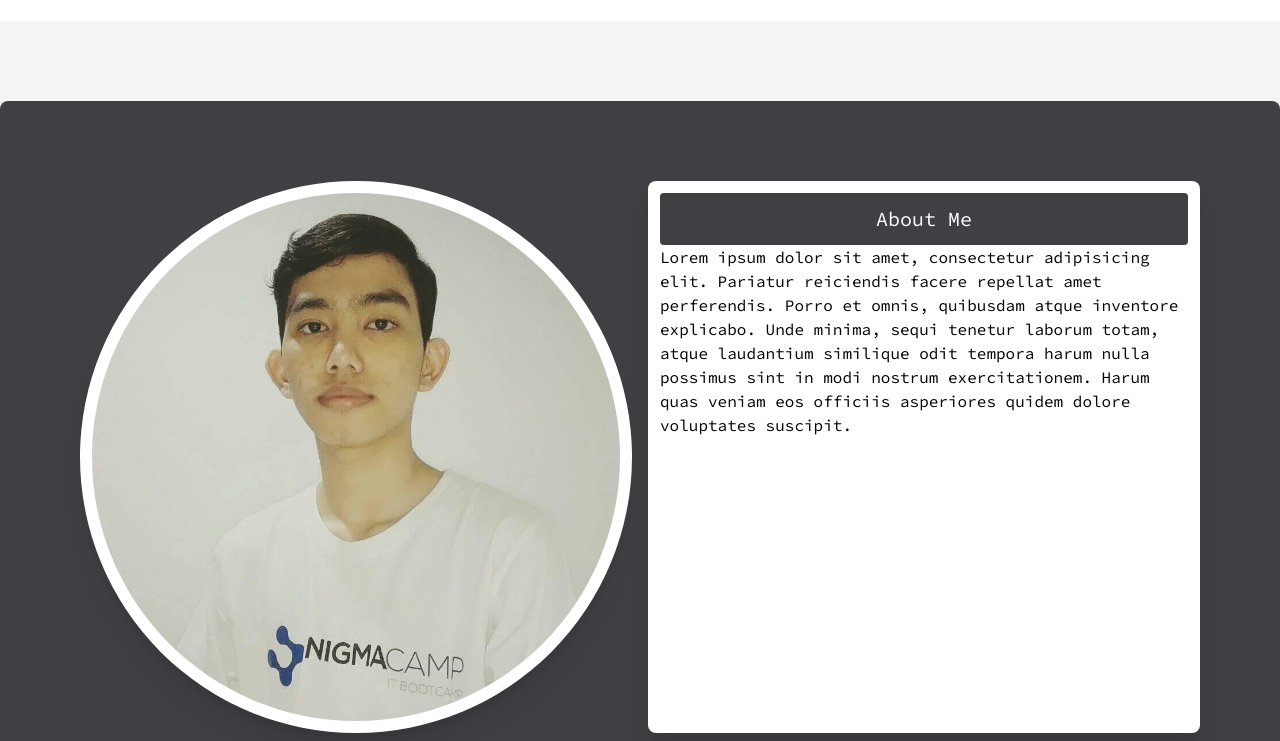
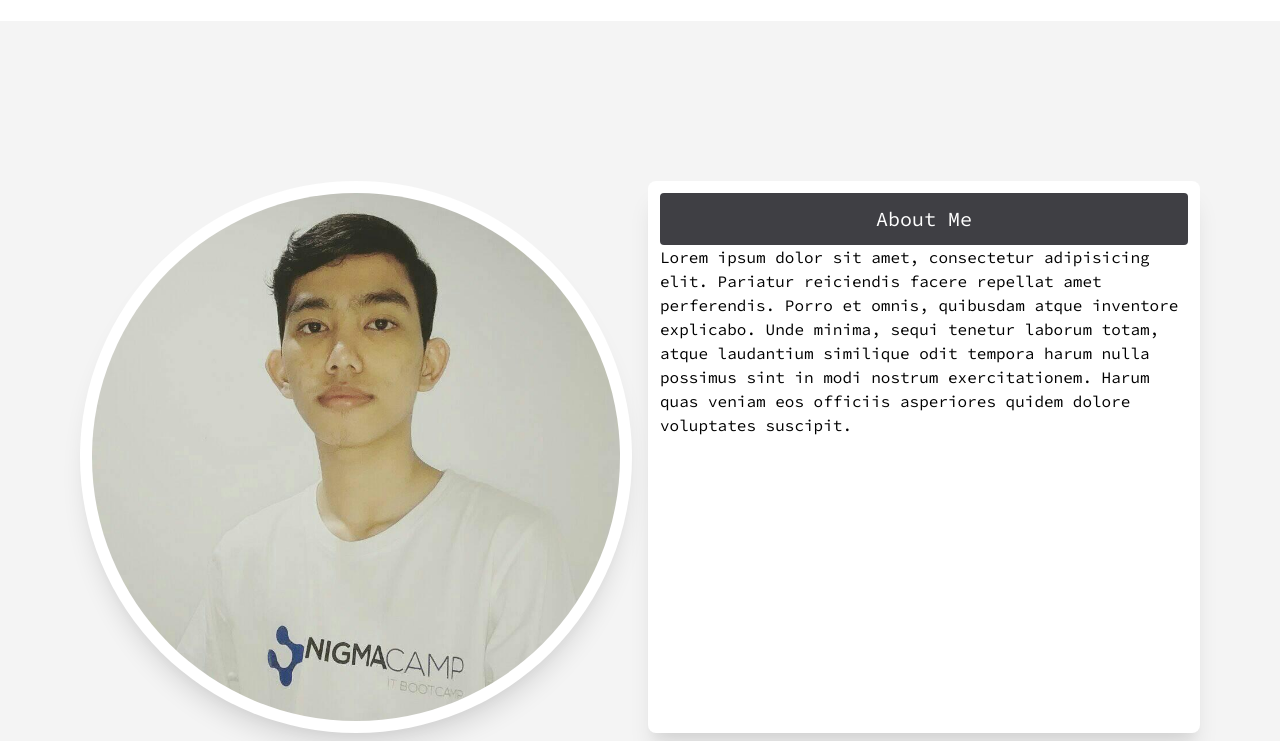
Before and after one commit to aloelsafzi/aloel-space, a plain HTML site: page index.html in a window 1280 px wide. Shown: the part 59-800 px from the top of the page. Drawn offline with nearby package versions, Linux system fonts and the light colour scheme.

Commit message:
Update index.html
remove bg cotainer

```diff
--- a/index.html
+++ b/index.html
@@ -50,7 +50,7 @@
         </div>
     </nav>
     <div id="base" class="bg-base h-full md:py-10">
-        <div class="container bg-secondary md:rounded-lg p-10 md:p-20 mx-auto md:mt-10 mb-20">
+        <div class="container md:rounded-lg p-10 md:p-20 mx-auto md:mt-10 mb-20">
             <div class="grid gap-4 grid-cols-1 lg:grid-cols-2 xl:grid-cols-2">
                 <div class="bg-white p-3 rounded-full shadow-xl">
                     <img class="rounded-full" src="./assets/img/92718473_2821524158082648_4161229844127940608_n.jpg"
```
